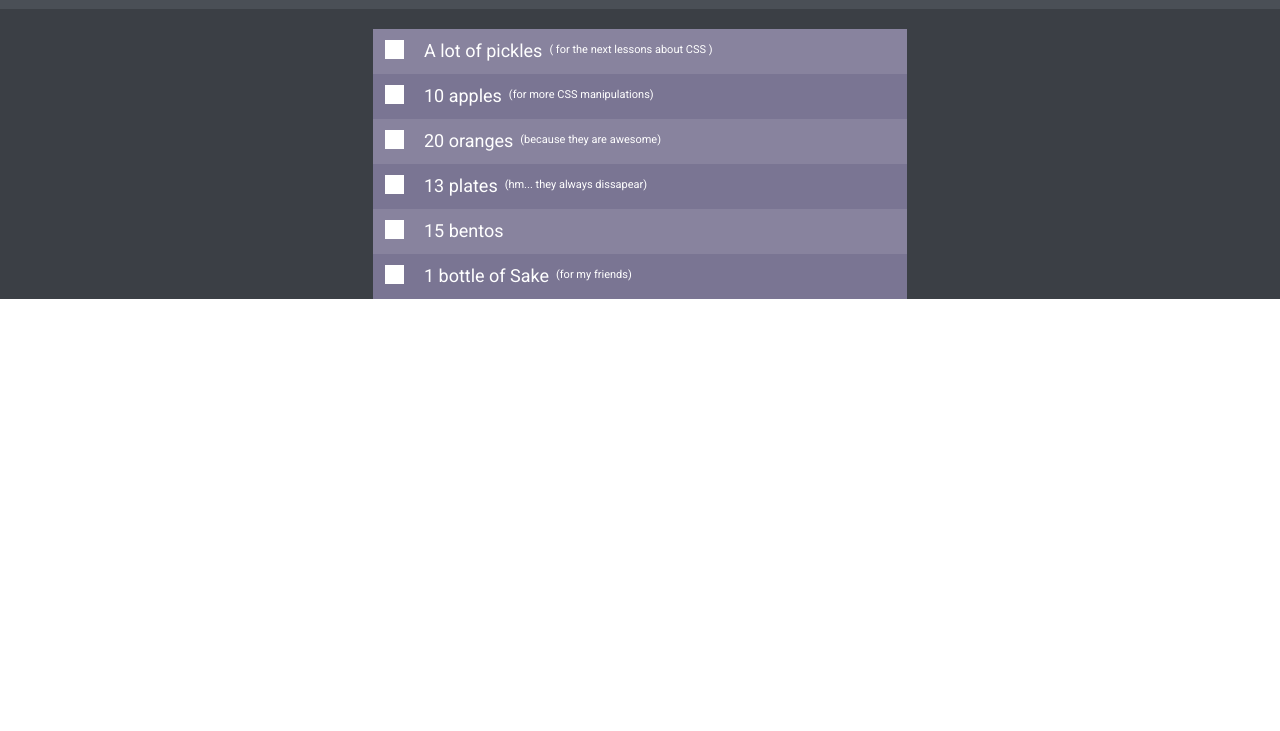
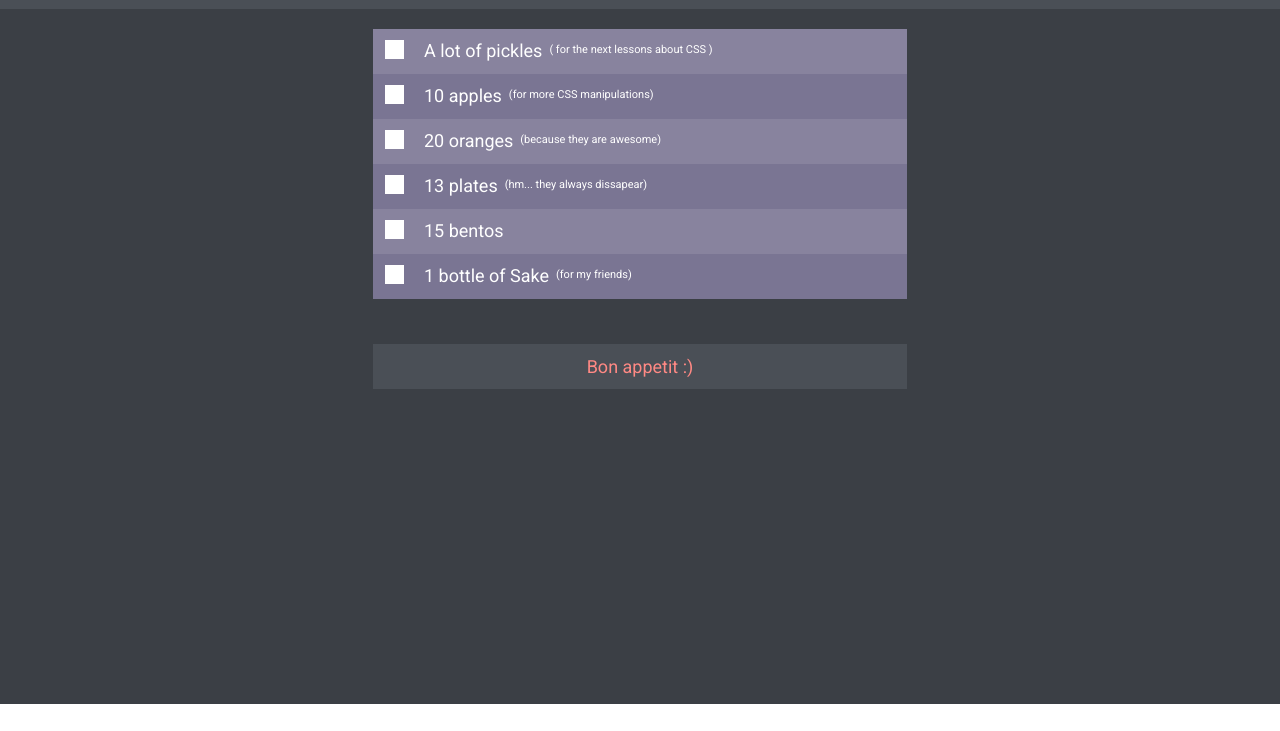
Before and after one commit to dymovv1/HW-07-Selectors, a plain HTML site: page index.html in a window 1280 px wide. Shown: the part 69-800 px from the top of the page. Drawn offline with Linux system fonts and the light colour scheme.

Commit message:
finished add some a joke

```diff
--- a/index.html
+++ b/index.html
@@ -5,11 +5,12 @@
     <meta name="viewport"
           content="width=device-width, user-scalable=no, initial-scale=1.0, maximum-scale=1.0, minimum-scale=1.0">
     <meta http-equiv="X-UA-Compatible" content="ie=edge">
+    <link rel="shortcut icon" href="./img/favicon.png" type="image/x-icon">
     <link rel="preconnect" href="https://fonts.googleapis.com">
     <link rel="preconnect" href="https://fonts.gstatic.com" crossorigin>
     <link href="https://fonts.googleapis.com/css2?family=Roboto:wght@300;400;700&display=swap" rel="stylesheet">
     <link rel="stylesheet" href="./style/style.css">
-    <title>Table</title>
+    <title>Dinner</title>
 </head>
 <body>
 
@@ -81,12 +82,21 @@
 
         </div>
 
+
     </div>
 
 </main>
 
 <footer>
 
+    <div class="container">
+
+    <div>
+
+        <a target="_blank" class="btn" title="Click on me! &#127828;" href="https://youtu.be/AQ3pkqkVXeo">Bon appetit :)</a>
+
+    </div>
+    </div>
 </footer>
 
 </body>
--- a/style/style.css
+++ b/style/style.css
@@ -47,6 +47,7 @@ body {
 .block_list {
     display: inline-block;
     color: #fff;
+    margin-bottom: 45px;
 }
 
 
@@ -147,3 +148,30 @@ span + span {
  {
     text-decoration: line-through 1px white;
 }
+
+
+footer {
+    background: #3B3F45;
+    height: 45%;
+
+}
+
+.btn {
+    display: inline-block;
+    color: #FF8984;
+    text-decoration: none;
+    font-size: 18px;
+    font-weight:400;
+    width: 534px;
+    height: 45px;
+    background: #4A4F56;
+    text-align: center;
+    padding: 12px 0px;
+    transition: 0.1s;
+    margin-bottom: 45px;
+}
+
+.btn:hover {
+    background: #3B3F45;
+    border: 2px solid #FF8984;
+}
```
Also changed, not shown: img/favicon.png (added).
